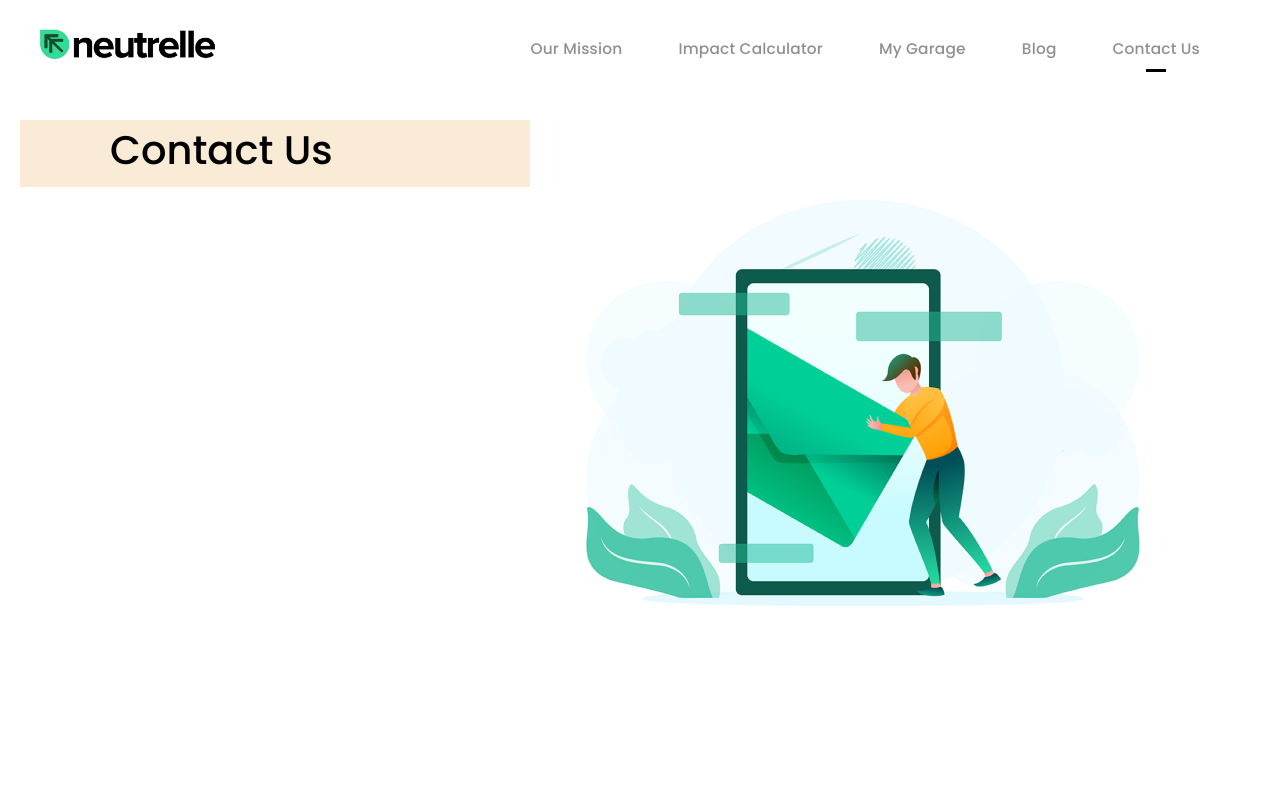
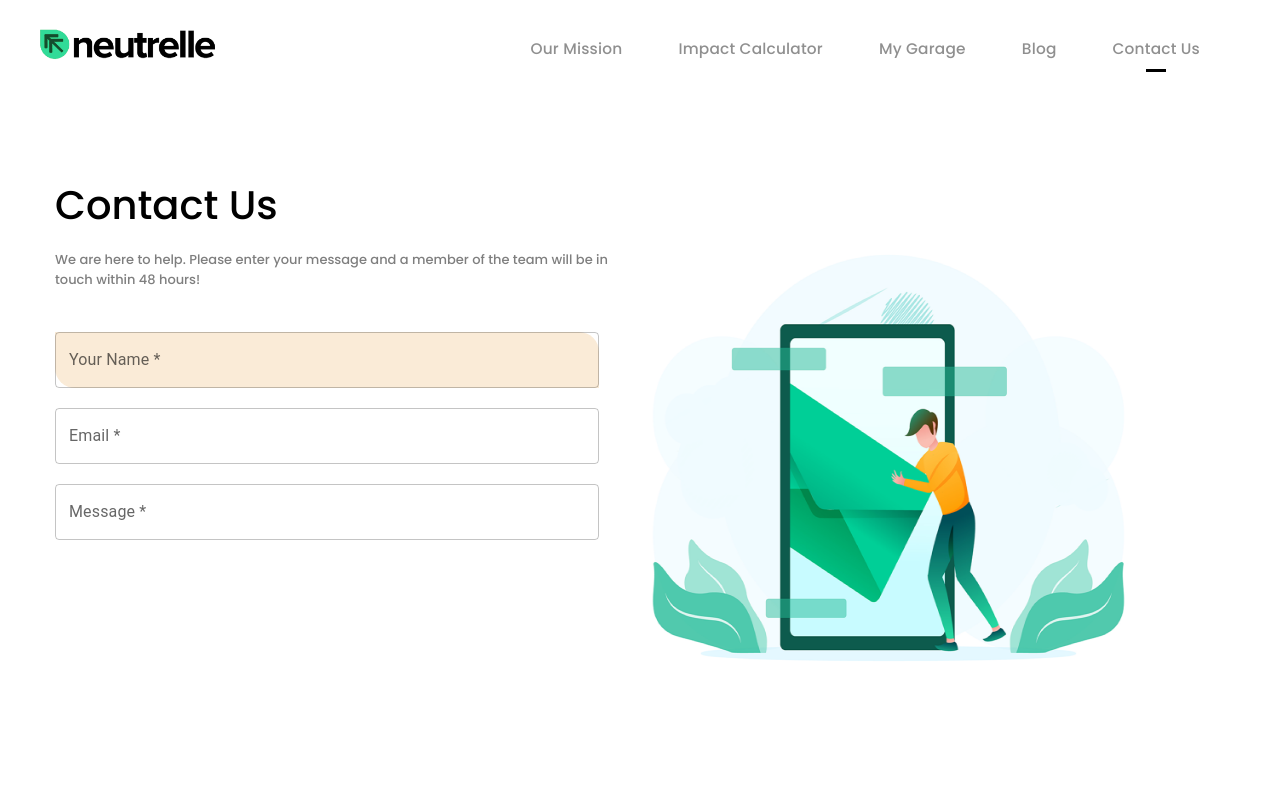
Before and after one commit to Aayshaparveen/neutrelle-demo, a React (Vite) app: page /ContactUs in a window 1280 px wide. Shown: the top 800 px of the page. Built offline with nearby package versions, Linux system fonts and the light colour scheme.

Commit message:
Create Contact Us page

```diff
--- a/src/ConactUsStyle.css
+++ b/src/ConactUsStyle.css
@@ -1,6 +1,6 @@
 .Container{
  display: flex;
- margin-top: 70px;
+ margin-top: 125px;
 }
 .contact-box{
     width: 579px;
@@ -12,16 +12,41 @@
   line-height: normal;
   letter-spacing: normal;
   color: #000;
-  background-color: antiquewhite;
+
 }
 .contact-heading{
     font-family: Poppins;
     font-size: 40px;
-    padding-left: 90px;
+    padding-left: 35px;
     font-style: inherit
 }
 .contact-img-box img{
-    width: 580px;
+    width: 494px;
   height: 580px;
   margin: 50px 130px 118px 20px;
 }
+.We-are-here-to-help{
+    width: 580px;
+  height: 42px;
+  margin: 0px 0px 0px -25px;
+  opacity: 0.5;
+  font-family: Poppins;
+  font-size: 13px;
+  font-weight: normal;
+  font-stretch: normal;
+  font-style: normal;
+  line-height: normal;
+  letter-spacing: normal;
+  color: #000;
+  padding-left: 60px;
+}
+form{
+    display: flex;
+    flex-direction: column;
+    gap: 20px;
+    padding-left: 35px;
+    padding-top: 25px;
+}
+#demo-helper-text-misaligned-no-helper1{
+    background-color: antiquewhite;
+}
--- a/src/ContactUs.jsx
+++ b/src/ContactUs.jsx
@@ -1,17 +1,25 @@
 import React from "react";
 import "./ConactUsStyle.css";
+import Box from '@mui/material/Box';
+import TextField from '@mui/material/TextField';
 const ContactUs = () => {
   return (
     <div className="Container">
       <div className="contact-box">
-        <span className="contact-heading">Contact Us</span>
-      </div>
-      {/* <div>
-        <span class="We-are-here-to-help">
+        <div>
+          <span className="contact-heading">Contact Us</span>
+        </div>
+        <p class="We-are-here-to-help">
           We are here to help. Please enter your message and a member of the
           team will be in touch within 48 hours!
-        </span>
-      </div> */}
+        </p>
+        <form>
+        <TextField id="demo-helper-text-misaligned-no-helper1" label=" Your Name *" placeholder="Full Name" />
+        <TextField id="demo-helper-text-misaligned-no-helper2" label=" Email *" placeholder="Your Email" />
+        <TextField id="demo-helper-text-misaligned-no-helper3" label=" Message *" placeholder="Your Message" />
+        </form>
+      </div>
+
       <div className="contact-img-box">
         <img src="./image\illustration-contact-us-1.png"></img>
       </div>
```
